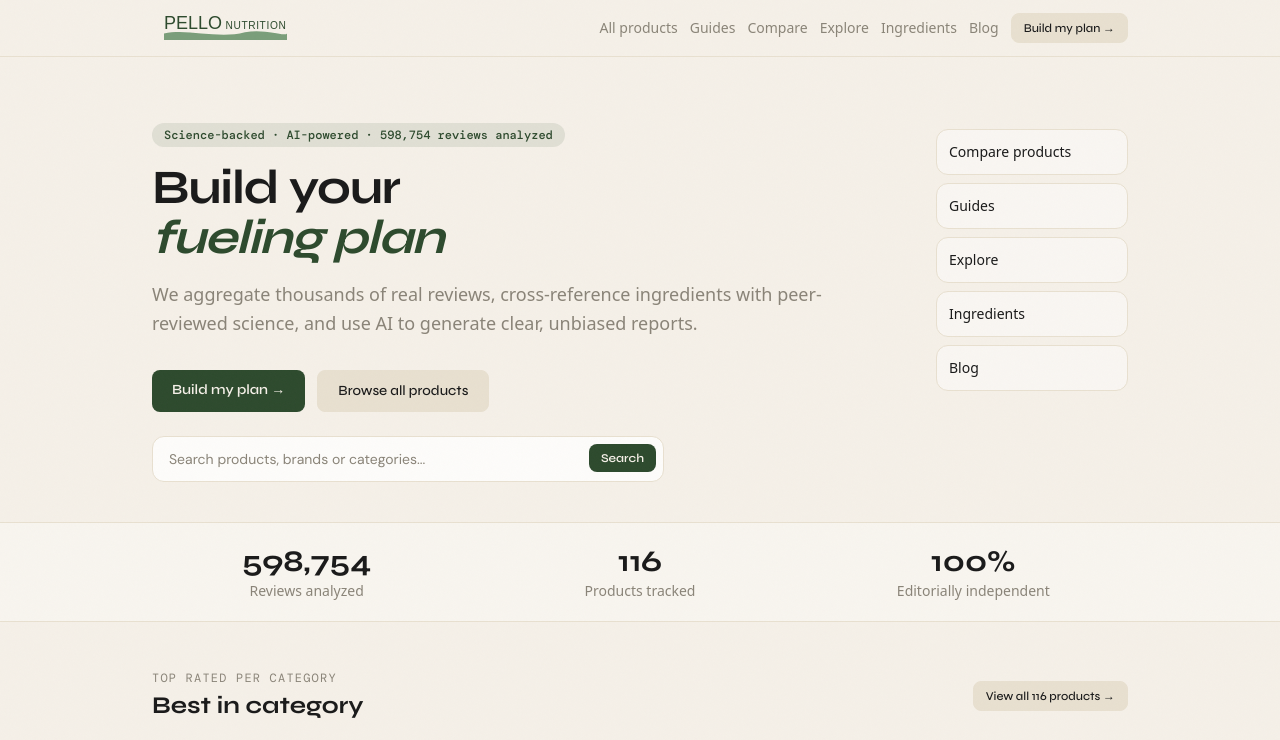
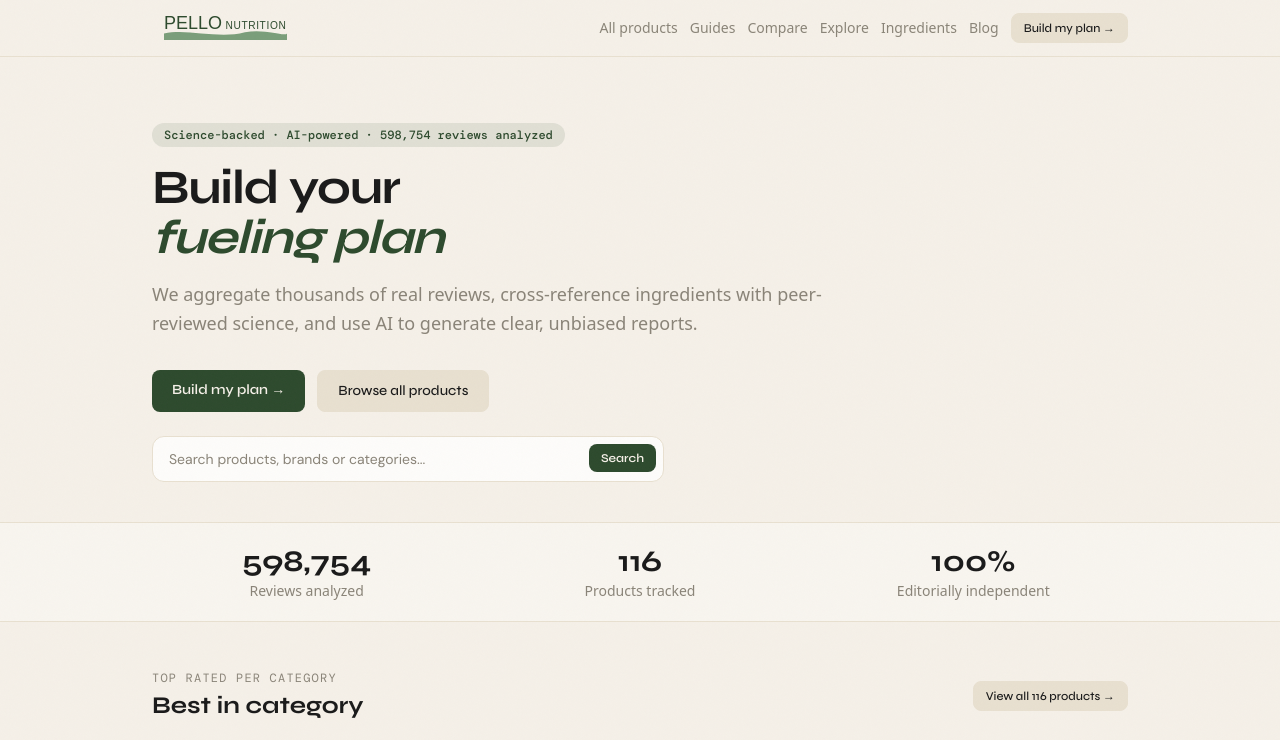
Before and after one commit to Nutrev/pello-nutrition, a Next.js app: page / in a window 1280 px wide. Shown: the top 740 px of the page. Built offline with nearby package versions, Linux system fonts and the light colour scheme.

Commit message:
Clean homepage — remove quick links, fix nav

```diff
--- a/app/page.tsx
+++ b/app/page.tsx
@@ -1,8 +1,44 @@
 "use client";
+
 import { PRODUCTS, Product } from "@/lib/products";
 import Link from "next/link";
 import Logo from "@/components/Logo";
-import { useEffect, useState } from "react";
+import { useState, useEffect } from "react";
+
+const HEADLINES = [
+  { static: "Find nutrition", rotating: "that actually works" },
+  { static: "Build your", rotating: "fueling plan" },
+  { static: "Discover what's in", rotating: "your gels" },
+  { static: "Compare products", rotating: "side by side" },
+];
+
+function RotatingHeadline() {
+  const [index, setIndex] = useState(0);
+  const [visible, setVisible] = useState(true);
+
+  useEffect(() => {
+    const interval = setInterval(() => {
+      setVisible(false);
+      setTimeout(() => {
+        setIndex(i => (i + 1) % HEADLINES.length);
+        setVisible(true);
+      }, 400);
+    }, 3000);
+    return () => clearInterval(interval);
+  }, []);
+
+  return (
+    <>
+      {HEADLINES[index].static}<br />
+      <span
+        className="text-moss italic transition-opacity duration-400"
+        style={{ opacity: visible ? 1 : 0 }}
+      >
+        {HEADLINES[index].rotating}
+      </span>
+    </>
+  );
+}
 
 const GOAL_COLORS: Record<string, string> = {
   muscle: "bg-moss/10 text-moss",
@@ -70,75 +106,33 @@ function ProductCard({ product, featured = false }: { product: Product; featured
   );
 }
 
-const HEADLINES = [
-  { static: "Find nutrition", rotating: "that actually works" },
-  { static: "Build your", rotating: "fueling plan" },
-  { static: "Discover what's in", rotating: "your gels" },
-  { static: "Compare products", rotating: "side by side" },
-];
-
-function RotatingHeadline() {
-  const [index, setIndex] = useState(0);
-  const [visible, setVisible] = useState(true);
-
-  useEffect(() => {
-    const interval = setInterval(() => {
-      setVisible(false);
-      setTimeout(() => {
-        setIndex(i => (i + 1) % HEADLINES.length);
-        setVisible(true);
-      }, 400);
-    }, 3000);
-    return () => clearInterval(interval);
-  }, []);
-
-  return (
-    <>
-      {HEADLINES[index].static}<br />
-      <span
-        className="text-moss italic transition-opacity duration-400"
-        style={{ opacity: visible ? 1 : 0 }}
-      >
-        {HEADLINES[index].rotating}
-      </span>
-    </>
-  );
-}
 export default function HomePage() {
   const [heroSearch, setHeroSearch] = useState("");
   const highlights = getBestPerCategory();
-
-  if (typeof window !== "undefined") {
-    document.title = "Pello — Sports Nutrition Research";
-  }
 
   return (
     <div className="min-h-screen">
       {/* Nav */}
       <nav className="border-b border-sand bg-cream/80 backdrop-blur-sm sticky top-0 z-50">
         <div className="max-w-5xl mx-auto px-6 h-14 flex items-center justify-between">
-          <span className="font-display font-bold text-lg tracking-tight">
+          <Link href="/">
             <Logo />
-          </span>
+          </Link>
           <div className="flex items-center gap-3">
-            <div className="flex items-center gap-3">
-              <Link href="/products" className="hidden sm:block text-sm text-muted hover:text-ink transition-colors">All products</Link>
-              <Link href="/guides" className="hidden md:block text-sm text-muted hover:text-ink transition-colors">Guides</Link>
-              <Link href="/compare" className="hidden md:block text-sm text-muted hover:text-ink transition-colors">Compare</Link>
-              <Link href="/Explore" className="hidden lg:block text-sm text-muted hover:text-ink transition-colors">Explore</Link>
+            <Link href="/products" className="hidden lg:block text-sm text-muted hover:text-ink transition-colors">All products</Link>
+            <Link href="/guides" className="hidden lg:block text-sm text-muted hover:text-ink transition-colors">Guides</Link>
+            <Link href="/compare" className="hidden lg:block text-sm text-muted hover:text-ink transition-colors">Compare</Link>
+            <Link href="/query" className="hidden lg:block text-sm text-muted hover:text-ink transition-colors">Explore</Link>
             <Link href="/ingredients" className="hidden lg:block text-sm text-muted hover:text-ink transition-colors">Ingredients</Link>
             <Link href="/blog" className="text-sm text-muted hover:text-ink transition-colors">Blog</Link>
             <Link href="/quiz" className="btn-secondary text-xs py-1.5 px-3">Build my plan →</Link>
-</div>
           </div>
         </div>
       </nav>
 
       {/* Hero */}
       <div className="max-w-5xl mx-auto px-6 pt-16 pb-10">
-        <div className="flex gap-12 items-start">
-          {/* Left — hero text */}
-          <div className="flex-1">
+        <div className="max-w-2xl">
           <div className="inline-flex items-center gap-2 bg-moss/10 text-moss text-xs font-mono font-medium px-3 py-1 rounded-full mb-4">
             Science-backed · AI-powered · {PRODUCTS.reduce((a, p) => a + p.reviewCount, 0).toLocaleString()} reviews analyzed
           </div>
@@ -177,23 +171,6 @@ export default function HomePage() {
             >
               Search
             </button>
-            </div>
-          </div>
-
-          {/* Right — quick links */}
-          <div className="hidden lg:flex flex-col gap-2 flex-shrink-0 pt-2 w-48">
-            {[
-              { href: "/compare", label: "Compare products", desc: "Side by side" },
-              { href: "/guides", label: "Guides", desc: "Calculators + science" },
-              { href: "/Explore", label: "Explore", desc: "Bloomberg Terminal" },
-              { href: "/ingredients", label: "Ingredients", desc: "Encyclopedia" },
-              { href: "/blog", label: "Blog", desc: "Articles & guides" },
-            ].map((link) => (
-              <Link key={link.href} href={link.href}
-                className="block p-3 rounded-xl border border-sand hover:border-muted bg-white/40 hover:bg-white/60 transition-all group">
-                <div className="font-medium text-sm group-hover:text-moss transition-colors">{link.label}</div>
-              </Link>
-            ))}
           </div>
         </div>
       </div>
```
Lines whose indentation alone changed are shown as unchanged.
